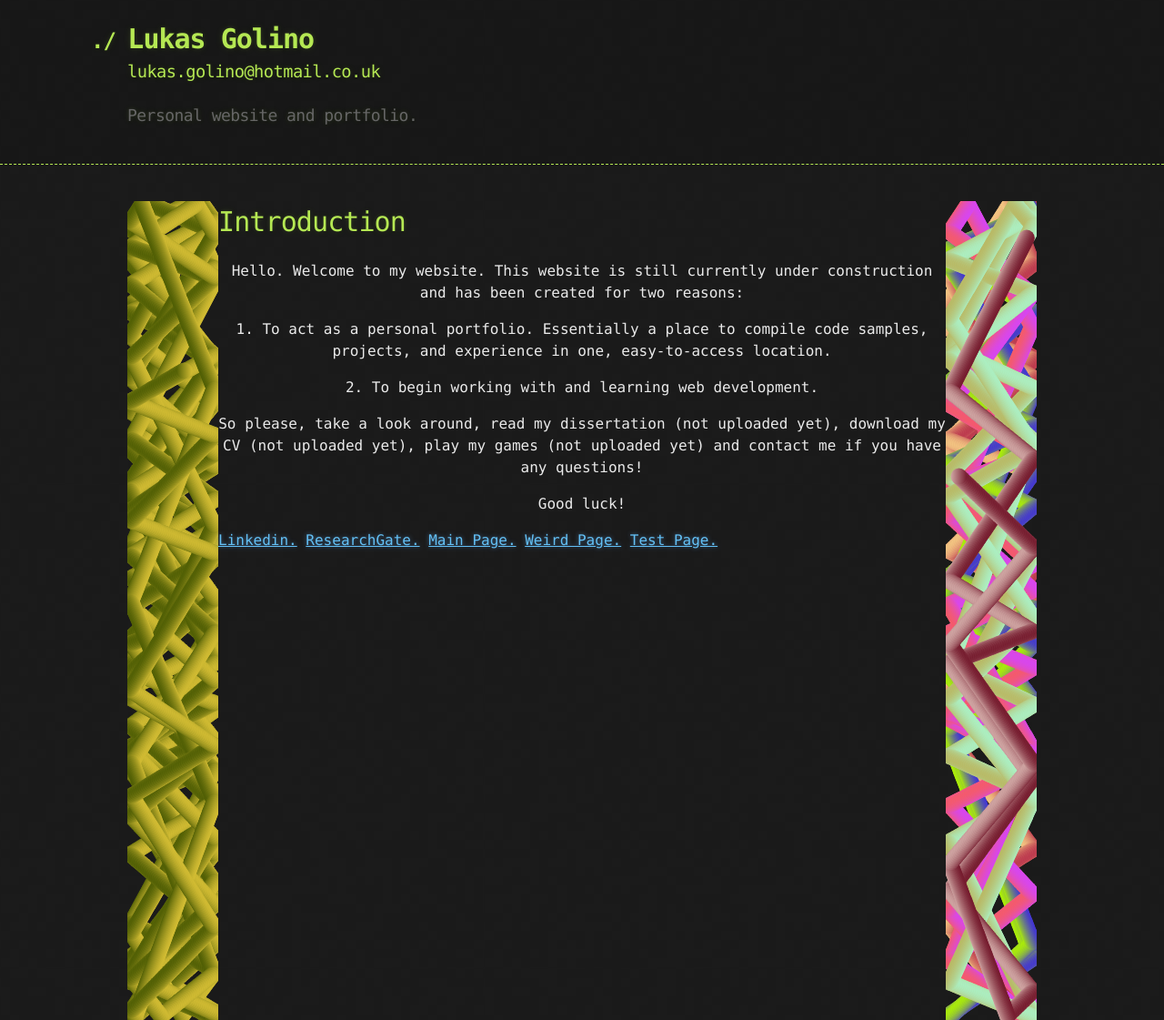
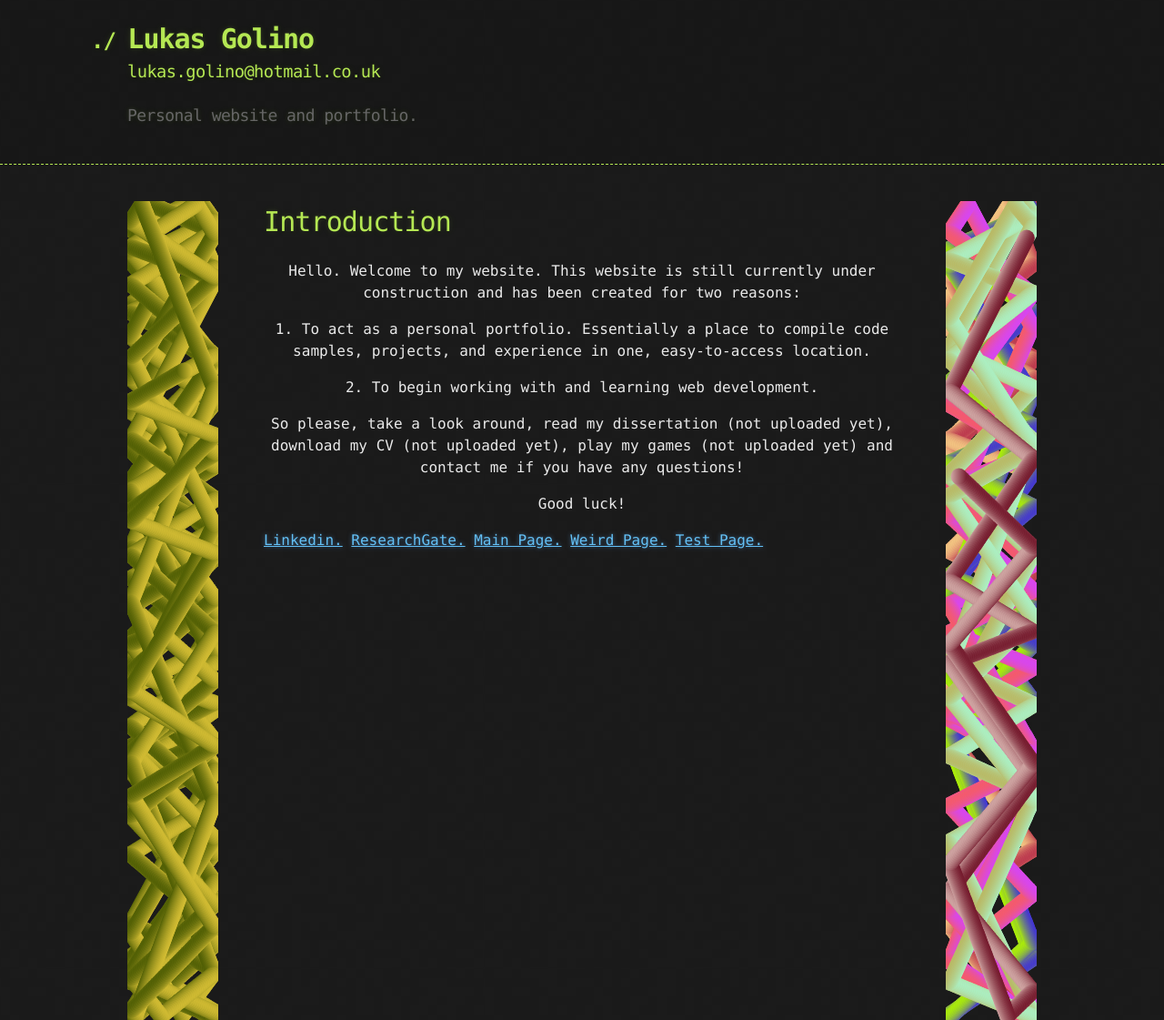
Before and after one commit to lukasgolino/lukasgolino.github.io, a Jekyll site: the page built from testpage.md, in a window 1280 px wide. Shown: the whole page at 91% size. Built offline with Jekyll 4.4.1, drawn with Linux system fonts in a browser that asks for light colours; our own code applies the rules of GitHub Pages for plain Markdown files.

Commit message:
Update testpage.md

```diff
--- a/testpage.md
+++ b/testpage.md
@@ -9,15 +9,14 @@
 	<script type="text/javascript" src="script/Config.js"></script>
 	<script type="text/javascript" src="script/Piece.js"></script>
 	<style>
-		div { margin: 0px 150px 0px 150px;}
 		body { margin:Config.desktopWidth; overflow:hidden; }
-		canvas.left {  float: left; width: 10%; }
-		canvas.right { float: right; width: 10%  }
+		canvas.left {  float: left; width: 10%; padding-right: 50px; height:100% }
+		canvas.right { float: right; width: 10%; padding-left: 50px; height:100% }
 	</style>
 </head>
 <body onload="init('myCanvas', Piece, Config); init('myCanvas1', Piece, Config);">
-	<canvas class ="left" id="myCanvas" resize="false" height="100%"></canvas>
-	<canvas class="right" id="myCanvas1" resize="false" height="100%"></canvas>
+	<canvas class ="left" id="myCanvas"></canvas>
+	<canvas class="right" id="myCanvas1"></canvas>
 	<div id="output" style="color:white;z-index:1; position:absolute;left:0;top:0px;font-size:10px;"></div>
 </body>
 </html>
```
